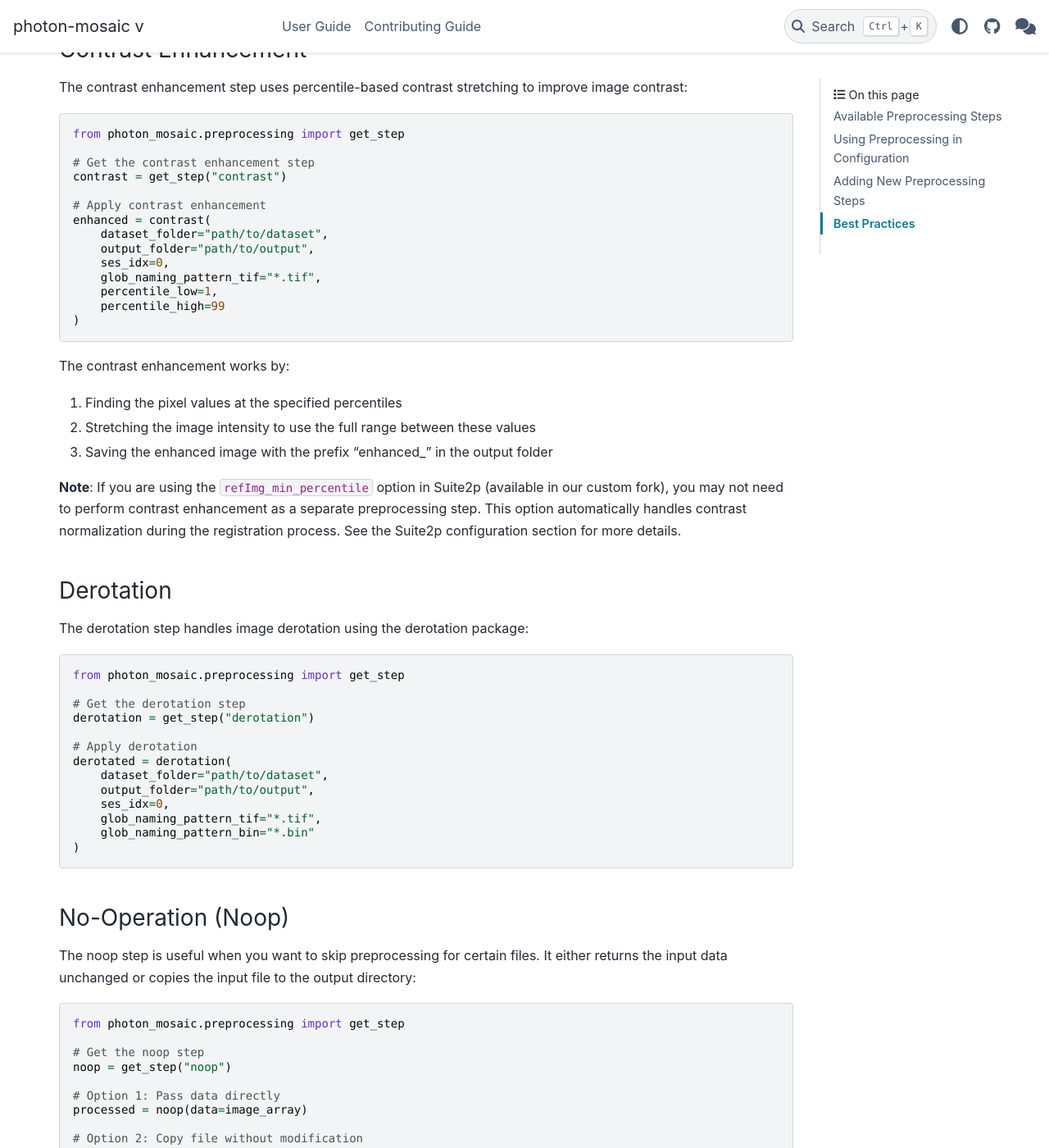
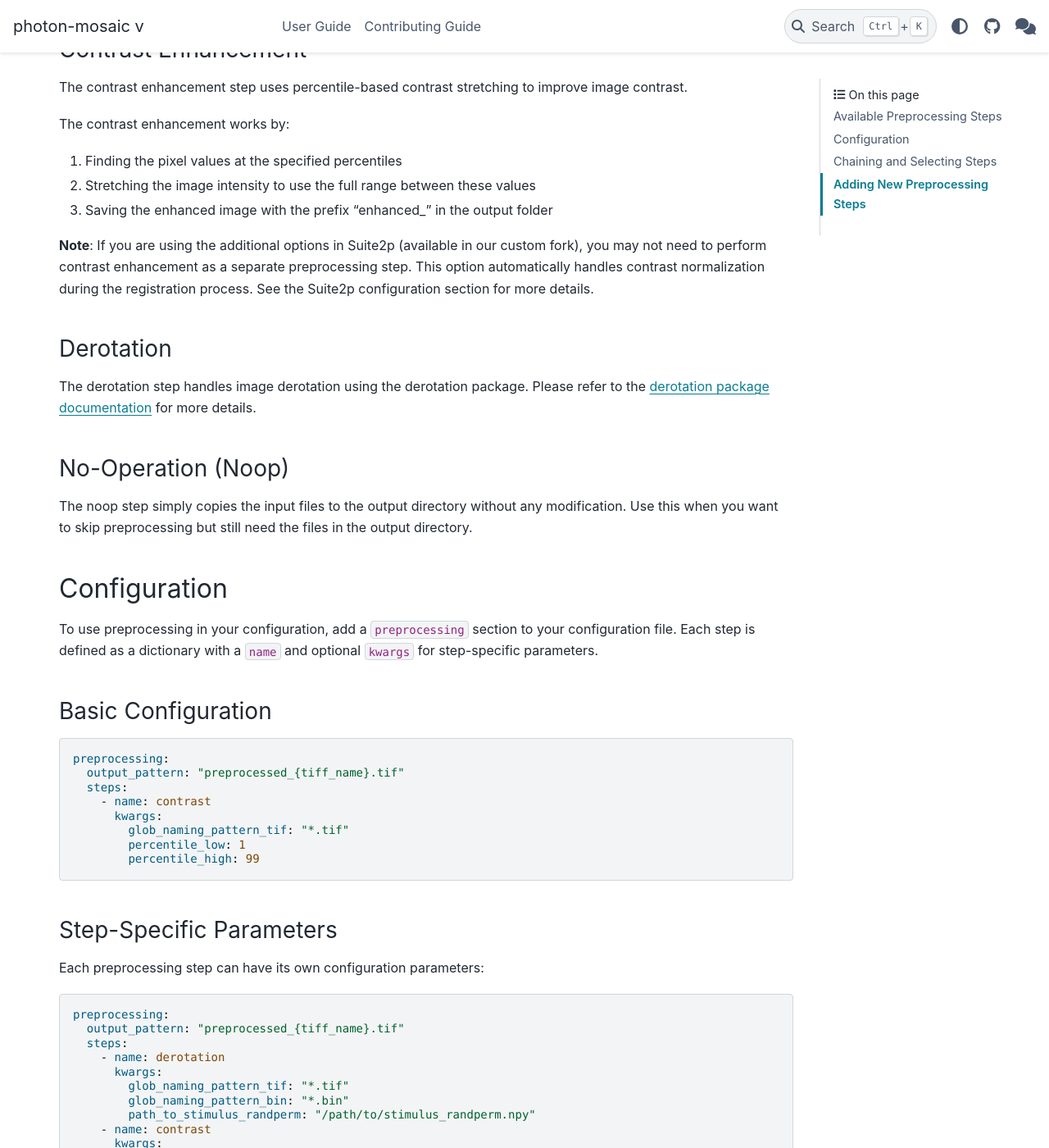
Before and after one commit to neuroinformatics-unit/photon-mosaic, a Sphinx documentation site: the page built from docs/source/user_guide/preprocessing.md, in a window 1280 px wide and 1400 px high, scrolled down 343 px. Shown: the whole window at 82% size. Built offline with Sphinx 7.4.7 and the PyData theme 0.15.4, drawn with Linux system fonts in a browser that asks for light colours; pages that are not in the unit, such as notebooks, are missing from menus; the version number could not be read and is left out; some of the changed text lies outside the part shown.

Commit message:
Substantial docs improvements

````diff
--- a/docs/source/user_guide/preprocessing.md
+++ b/docs/source/user_guide/preprocessing.md
@@ -6,82 +6,47 @@ The preprocessing module in photon-mosaic provides a flexible system for applyin
 
 ### Contrast Enhancement
 
-The contrast enhancement step uses percentile-based contrast stretching to improve image contrast:
-
-```python
-from photon_mosaic.preprocessing import get_step
-
-# Get the contrast enhancement step
-contrast = get_step("contrast")
-
-# Apply contrast enhancement
-enhanced = contrast(
-    dataset_folder="path/to/dataset",
-    output_folder="path/to/output",
-    ses_idx=0,
-    glob_naming_pattern_tif="*.tif",
-    percentile_low=1,
-    percentile_high=99
-)
-```
+The contrast enhancement step uses percentile-based contrast stretching to improve image contrast.
 
 The contrast enhancement works by:
 1. Finding the pixel values at the specified percentiles
 2. Stretching the image intensity to use the full range between these values
 3. Saving the enhanced image with the prefix "enhanced_" in the output folder
 
-**Note**: If you are using the `refImg_min_percentile` option in Suite2p (available in our custom fork), you may not need to perform contrast enhancement as a separate preprocessing step. This option automatically handles contrast normalization during the registration process. See the Suite2p configuration section for more details.
+**Note**: If you are using the additional options in Suite2p (available in our custom fork), you may not need to perform contrast enhancement as a separate preprocessing step. This option automatically handles contrast normalization during the registration process. See the Suite2p configuration section for more details.
 
 ### Derotation
 
-The derotation step handles image derotation using the derotation package:
-
-```python
-from photon_mosaic.preprocessing import get_step
-
-# Get the derotation step
-derotation = get_step("derotation")
-
-# Apply derotation
-derotated = derotation(
-    dataset_folder="path/to/dataset",
-    output_folder="path/to/output",
-    ses_idx=0,
-    glob_naming_pattern_tif="*.tif",
-    glob_naming_pattern_bin="*.bin"
-)
-```
+The derotation step handles image derotation using the derotation package. Please refer to the [derotation package documentation](https://derotation.neuroinformatics.dev/) for more details.
 
 ### No-Operation (Noop)
 
-The noop step is useful when you want to skip preprocessing for certain files. It either returns the input data unchanged or copies the input file to the output directory:
+The noop step simply copies the input files to the output directory without any modification. Use this when you want to skip preprocessing but still need the files in the output directory.
 
-```python
-from photon_mosaic.preprocessing import get_step
+## Configuration
 
-# Get the noop step
-noop = get_step("noop")
+To use preprocessing in your configuration, add a `preprocessing` section to your configuration file. Each step is defined as a dictionary with a `name` and optional `kwargs` for step-specific parameters.
 
-# Option 1: Pass data directly
-processed = noop(data=image_array)
-
-# Option 2: Copy file without modification
-noop(
-    dataset_folder="path/to/dataset",
-    output_folder="path/to/output",
-    ses_idx=0,
-    glob_naming_pattern_tif="*.tif"
-)
-```
-
-For detailed parameter documentation, please refer to the [API Reference](api_reference.html).
-
-## Using Preprocessing in Configuration
-
-In your configuration file (e.g., `config.yaml`), you can specify which preprocessing steps to apply and their parameters:
+### Basic Configuration
 
 ```yaml
 preprocessing:
+  output_pattern: "preprocessed_{tiff_name}.tif"
+  steps:
+    - name: contrast
+      kwargs:
+        glob_naming_pattern_tif: "*.tif"
+        percentile_low: 1
+        percentile_high: 99
+```
+
+### Step-Specific Parameters
+
+Each preprocessing step can have its own configuration parameters:
+
+```yaml
+preprocessing:
+  output_pattern: "preprocessed_{tiff_name}.tif"
   steps:
     - name: derotation
       kwargs:
@@ -90,9 +55,45 @@ preprocessing:
         path_to_stimulus_randperm: "/path/to/stimulus_randperm.npy"
     - name: contrast
       kwargs:
-        glob_naming_pattern_tif: "*.tif"
+        glob_naming_pattern_tif: "derotated_*.tif"
         percentile_low: 1
         percentile_high: 99
+```
+
+See the [API Reference](api_reference.html) for more details on the available parameters.
+
+## Chaining and Selecting Steps
+
+### Important Note on Execution
+
+Preprocessing steps are executed sequentially in a single job, in the exact order they appear in your configuration file. Each step saves its output to disk and the next step must be configured to find these output files. Ideed, in the example above, the contrast step is configured to find the output files from the derotation step.
+
+### File Naming Conventions
+
+Each step has its own output naming convention:
+- Derotation step: Uses the derotation package's naming convention, "derotated_<optional_suffix>.tif"
+- Contrast step: Adds "enhanced_" prefix to input filenames
+- Noop step: Copies files with original names
+
+### Selecting Steps
+
+To run only specific steps, comment out the ones you don't want or delete them.
+
+```yaml
+preprocessing:
+  steps:
+    # - name: derotation  # Commented out to skip
+    #   kwargs:
+    #     glob_naming_pattern_tif: "*.tif"
+    - name: contrast
+      kwargs:
+        glob_naming_pattern_tif: "*.tif"
+```
+
+To skip all preprocessing:
+```yaml
+preprocessing:
+  steps:
     - name: noop
       kwargs:
         glob_naming_pattern_tif: "*.tif"
@@ -116,10 +117,3 @@ def run(data, **kwargs):
     # Process the data
     return processed_data
 ```
-
-## Best Practices
-
-- Each preprocessing step should handle both 2D (single image) and 3D (stack of images) inputs
-- Preprocessing steps should preserve the data type of the input
-- Document the parameters and return values of each preprocessing step
-- Include tests for each preprocessing step
````
Also changed, not shown: docs/source/user_guide/configuration.md (+9 -5 lines), docs/source/user_guide/dataset_discovery.md (+39 -0 lines), docs/source/user_guide/installation.md (+1 -1 lines).
